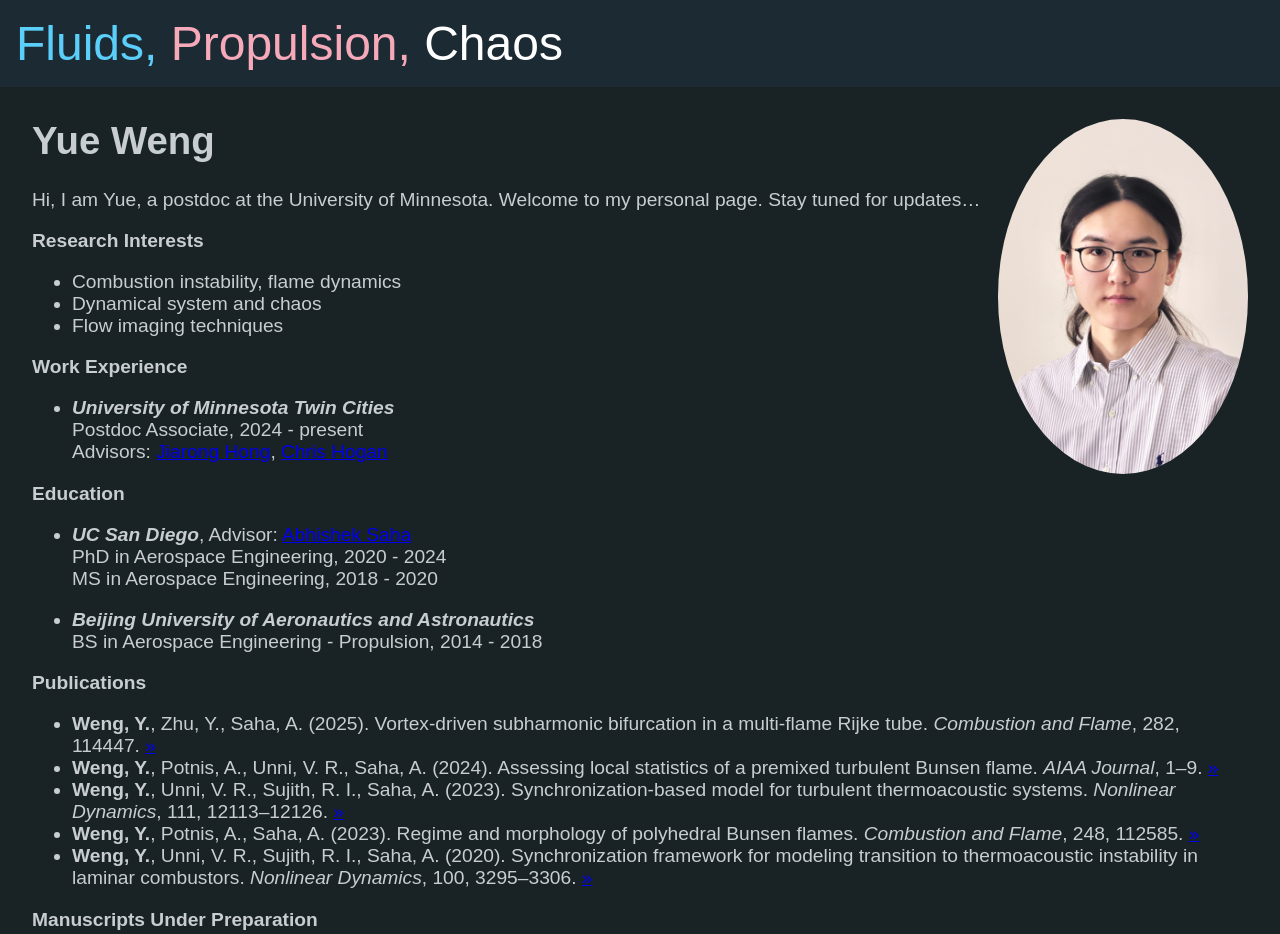
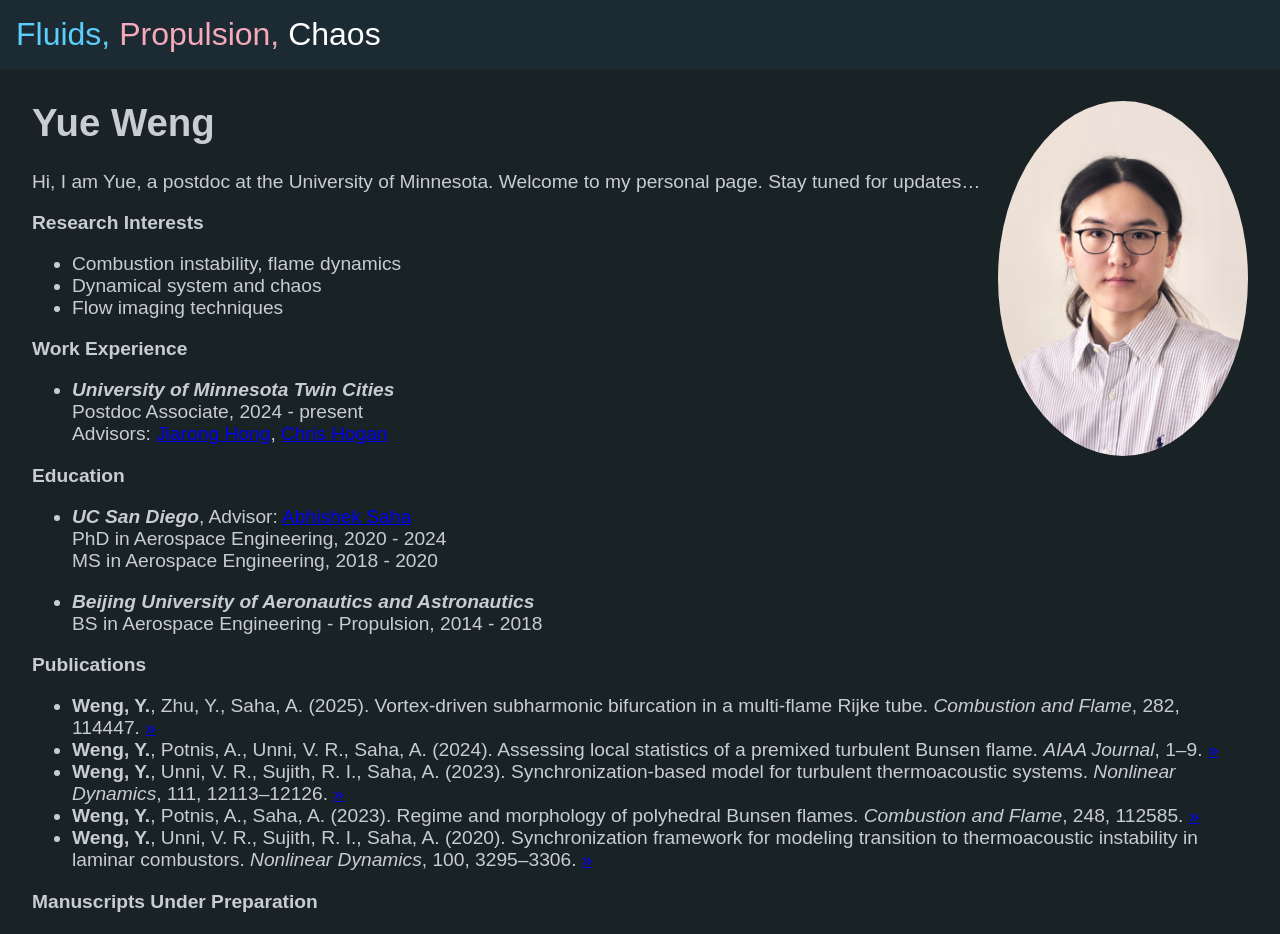
Before and after one commit to weng-yue/weng-yue.github.io, a Jekyll site: the page built from index.md, in a window 1280 px wide. Shown: the top 934 px of the page. Built offline with Jekyll 4.4.1, drawn with Linux system fonts in a browser that asks for light colours.

Commit message:
Update default.html

```diff
--- a/_layouts/default.html
+++ b/_layouts/default.html
@@ -9,7 +9,7 @@
   <body style="margin: 0; padding: 0; font-family: sans-serif; background: rgb(25, 35, 38); color: rgb(200, 205, 210);">
 
 <!--    <header style="font-family: 'Cabin', sans-serif; font-size: 2rem; margin-bottom: 0; background: rgb(28, 42, 52); color: white; padding: 1rem; width: 100%; box-sizing: border-box;">-->
-    <header style="font-family: sans-serif; font-size: 3rem; margin-bottom: 0; background: rgb(28, 42, 52); color: white; padding: 1rem; width: 100%; box-sizing: border-box;">
+    <header style="font-family: sans-serif; font-size: 2rem; margin-bottom: 0; background: rgb(28, 42, 52); color: white; padding: 1rem; width: 100%; box-sizing: border-box;">
       <span style="color:rgb(91, 206, 250);">Fluids,</span>
       <span style="color:rgb(245, 169, 185);">Propulsion,</span>
       <span style="color:white;">Chaos</span>
```
